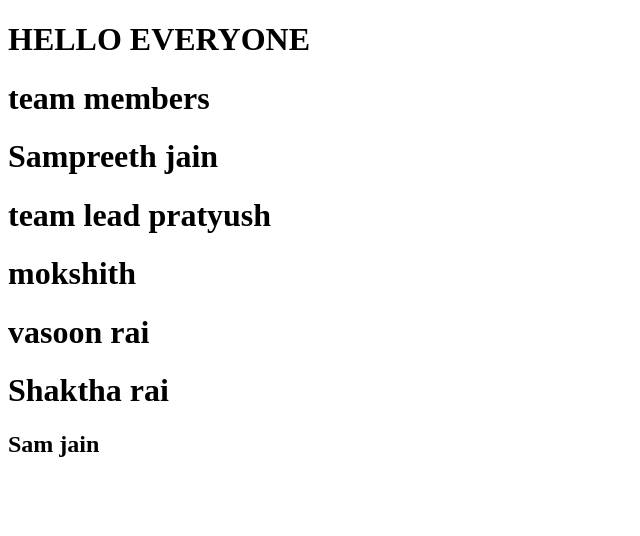
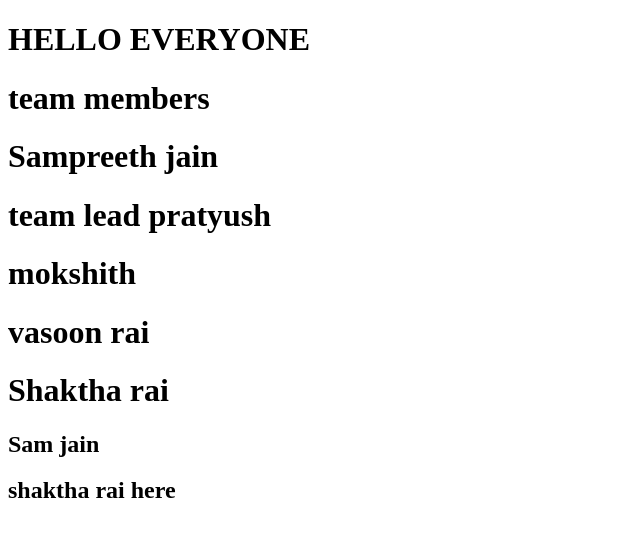
Before and after one commit to Steve154-SJ/securityguard-system, a plain HTML site: page index1.html in a window 1280 px wide. Shown: the whole page, without its empty margins (0-640 px from the left). Drawn offline with Linux system fonts and the light colour scheme.

Commit message:
shaktha rai

```diff
--- a/index1.html
+++ b/index1.html
@@ -12,6 +12,7 @@
             <h1>vasoon rai</h1>
             <h1>Shaktha rai</h1>
             <h2>Sam jain</h2>
+            <h2>shaktha rai here</h2>
         </body>
     </head>
 </html>
```
